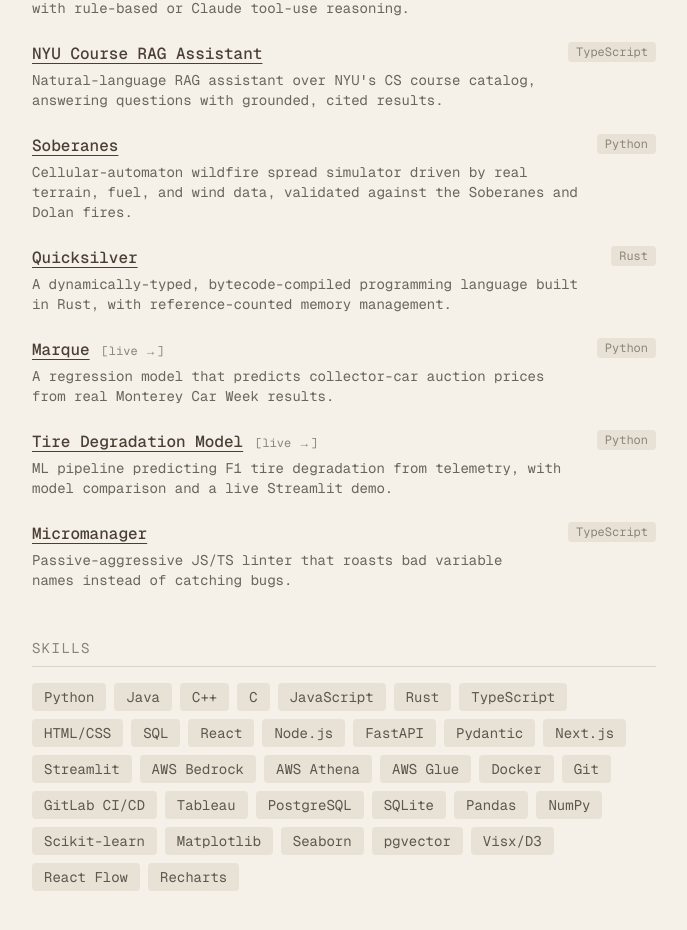
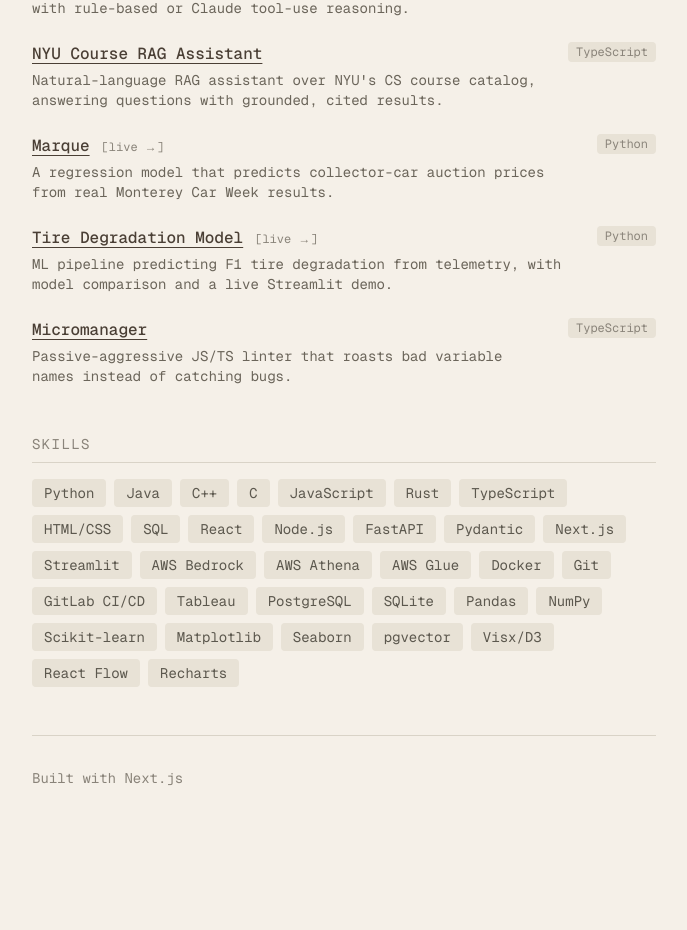
Before and after one commit to saishettar/ss-portfolio, a Next.js app: page / in a window 1280 px wide. Shown: the part 1133-2063 px from the top of the page, without its empty margins (296-983 px from the left). After the commit the page ends 1985 px from the top, so only its background shows below. Built offline with nearby package versions, Linux system fonts and the light colour scheme.

Commit message:
Remove Soberanes and Quicksilver projects from portfolio
Co-Authored-By: Claude Sonnet 5 <noreply@anthropic.com>
Claude-Session: https://claude.ai/code/session_01UYL7U4gbkHiHLi92vdb31V

```diff
--- a/src/app/page.tsx
+++ b/src/app/page.tsx
@@ -59,20 +59,6 @@ const projects: Project[] = [
     language: "TypeScript",
     summary:
       "Natural-language RAG assistant over NYU's CS course catalog, answering questions with grounded, cited results.",
-  },
-  {
-    name: "Soberanes",
-    repo: "https://github.com/saishettar/soberanes",
-    language: "Python",
-    summary:
-      "Cellular-automaton wildfire spread simulator driven by real terrain, fuel, and wind data, validated against the Soberanes and Dolan fires.",
-  },
-  {
-    name: "Quicksilver",
-    repo: "https://github.com/saishettar/quicksilver",
-    language: "Rust",
-    summary:
-      "A dynamically-typed, bytecode-compiled programming language built in Rust, with reference-counted memory management.",
   },
   {
     name: "Marque",
```
